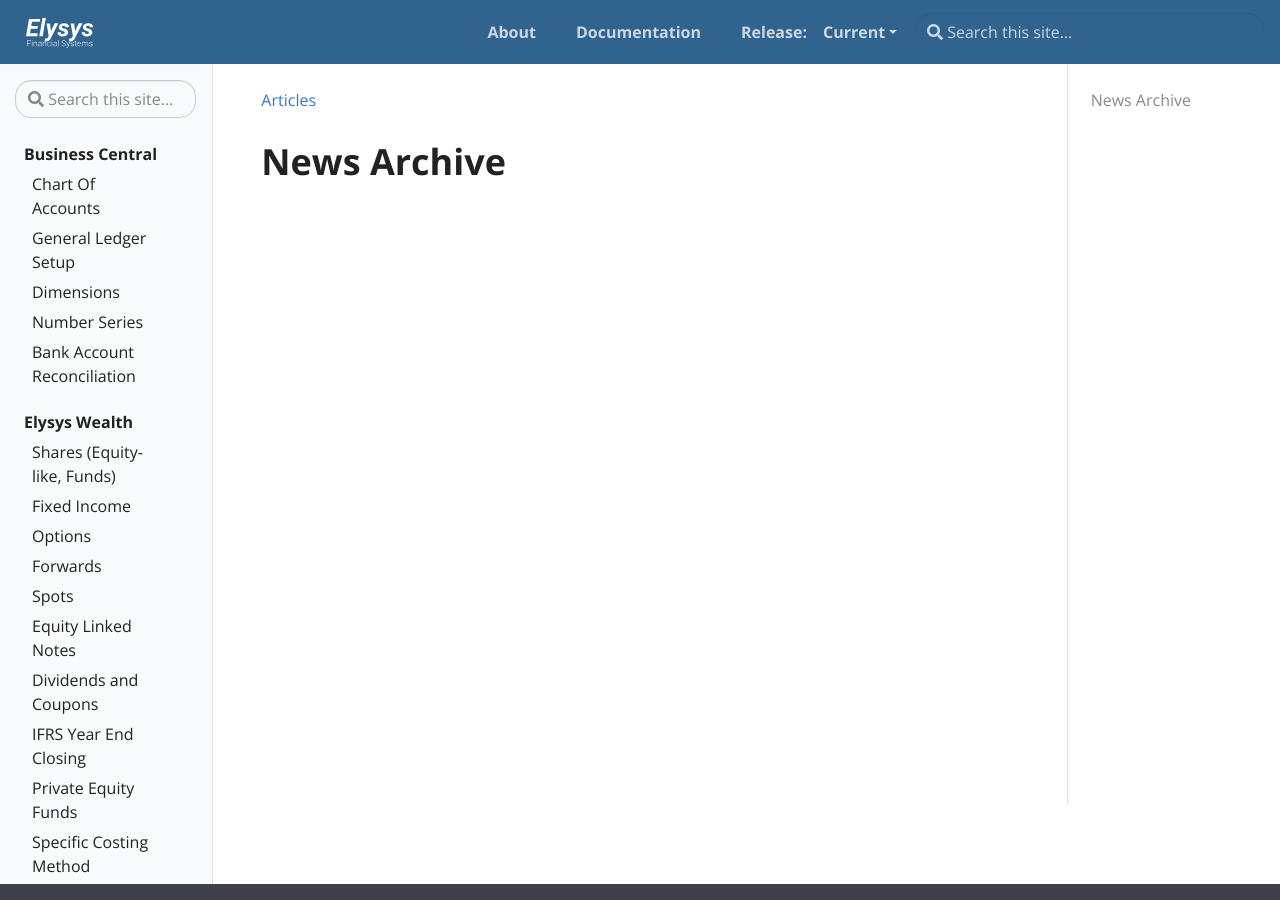
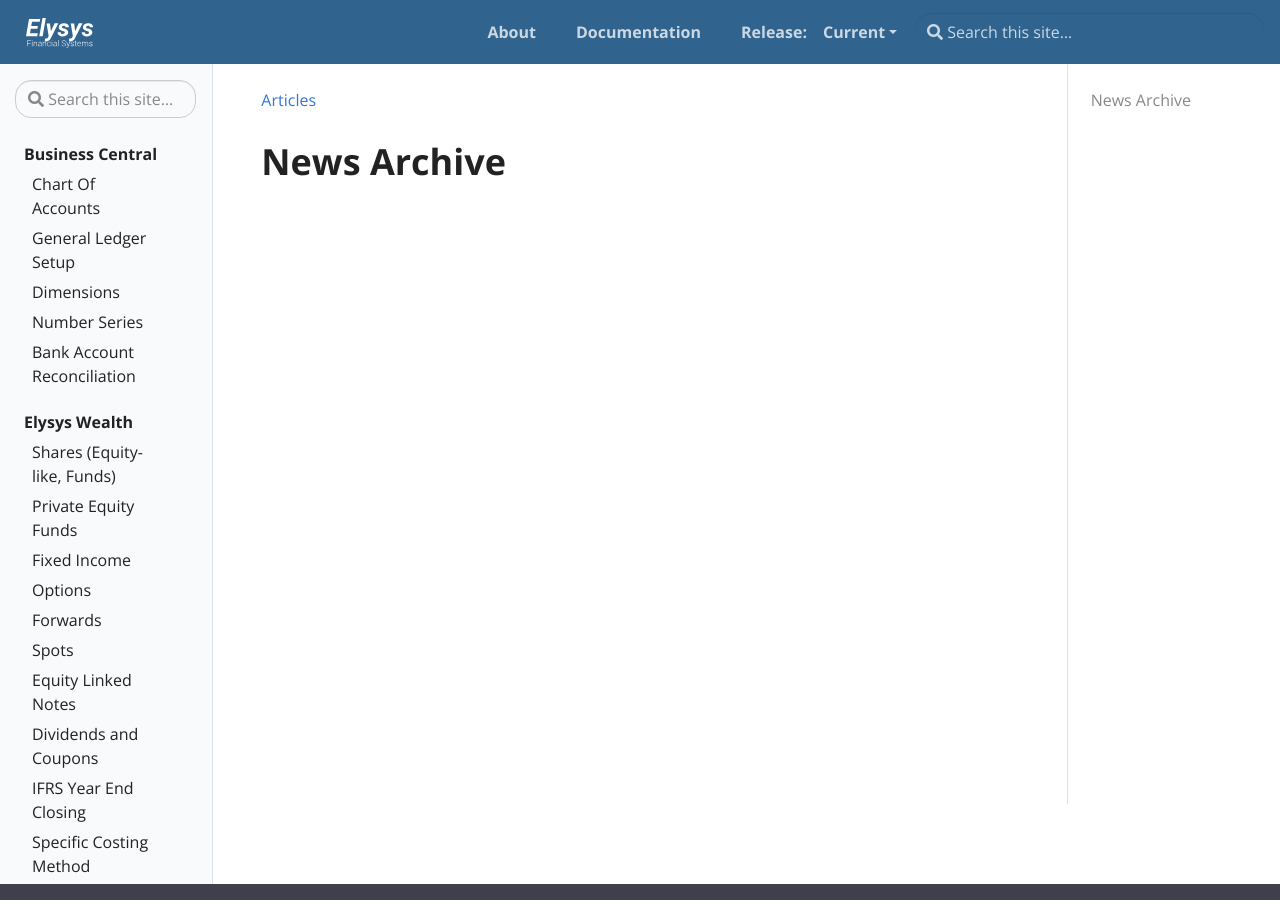
Before and after one commit to Elysys/Docs, a Jekyll site: the page built from pages/archive.md, in a window 1280 px wide and 900 px high. Built offline with Jekyll 4.4.1, drawn with Linux system fonts in a browser that asks for light colours; part of the change alters nothing that is shown.

Commit message:
NavMenu left side

```diff
--- a/_data/toc.yml
+++ b/_data/toc.yml
@@ -16,6 +16,8 @@
   links:
     - title: "Shares (Equity-like, Funds)"
       url: "docs/wealth/EquityFundsAlternativeInvestments"
+    - title: "Private Equity Funds"
+      url: "docs/wealth/Private Equity Funds"
     - title: "Fixed Income"
       url: "docs/wealth/FixedIncome"
     - title: "Options"
@@ -30,8 +32,6 @@
       url: "docs/wealth/DividendsCoupons"
     - title: "IFRS Year End Closing"
       url: "docs/wealth/IFRS YE Closing"
-    - title: "Private Equity Funds"
-      url: "docs/wealth/Private Equity Funds"
     - title: "Specific Costing Method"
       url: "docs/wealth/Specific Costing Method"
     - title: "Specific Cost - Investment Transfer"
```
